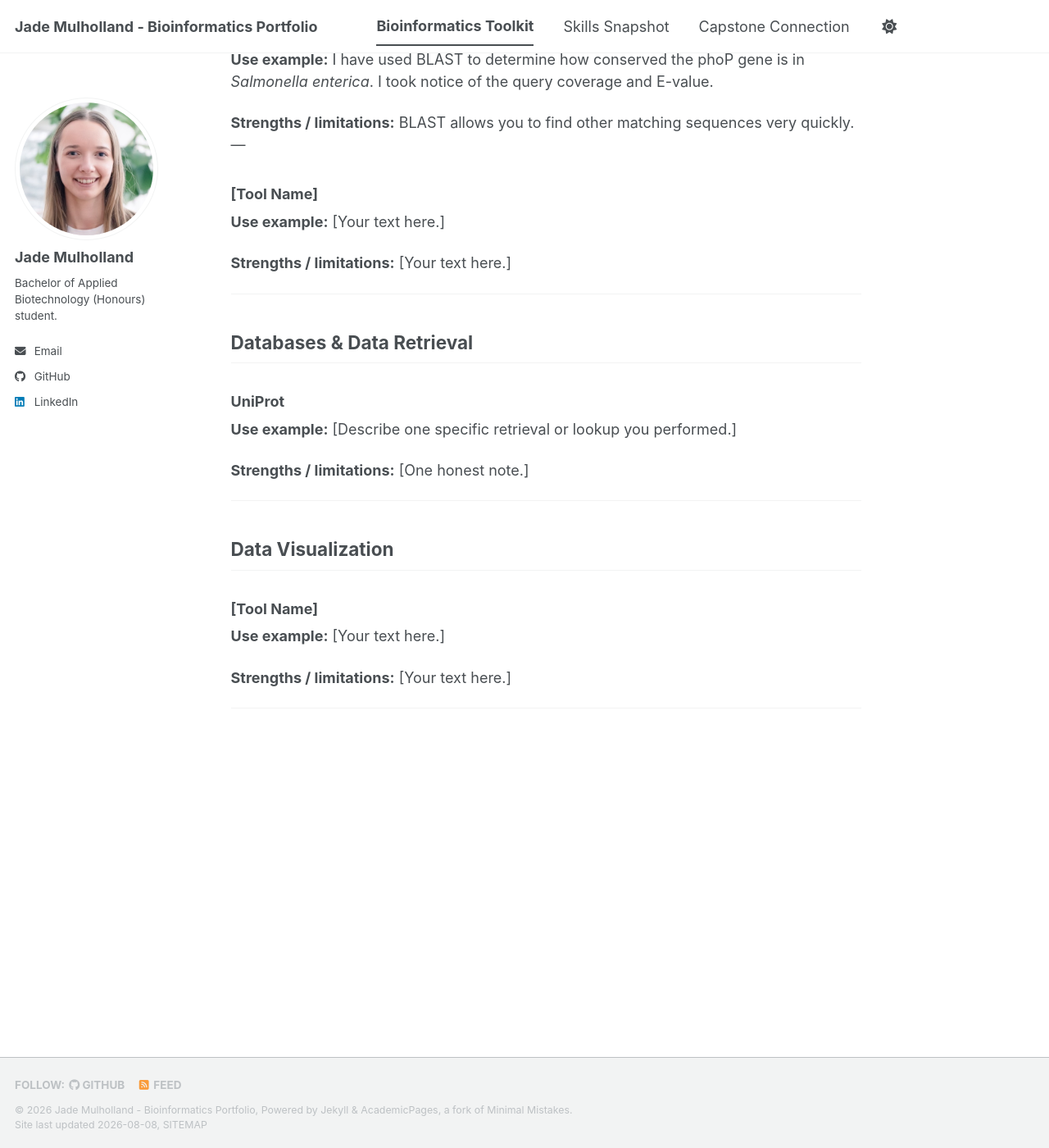
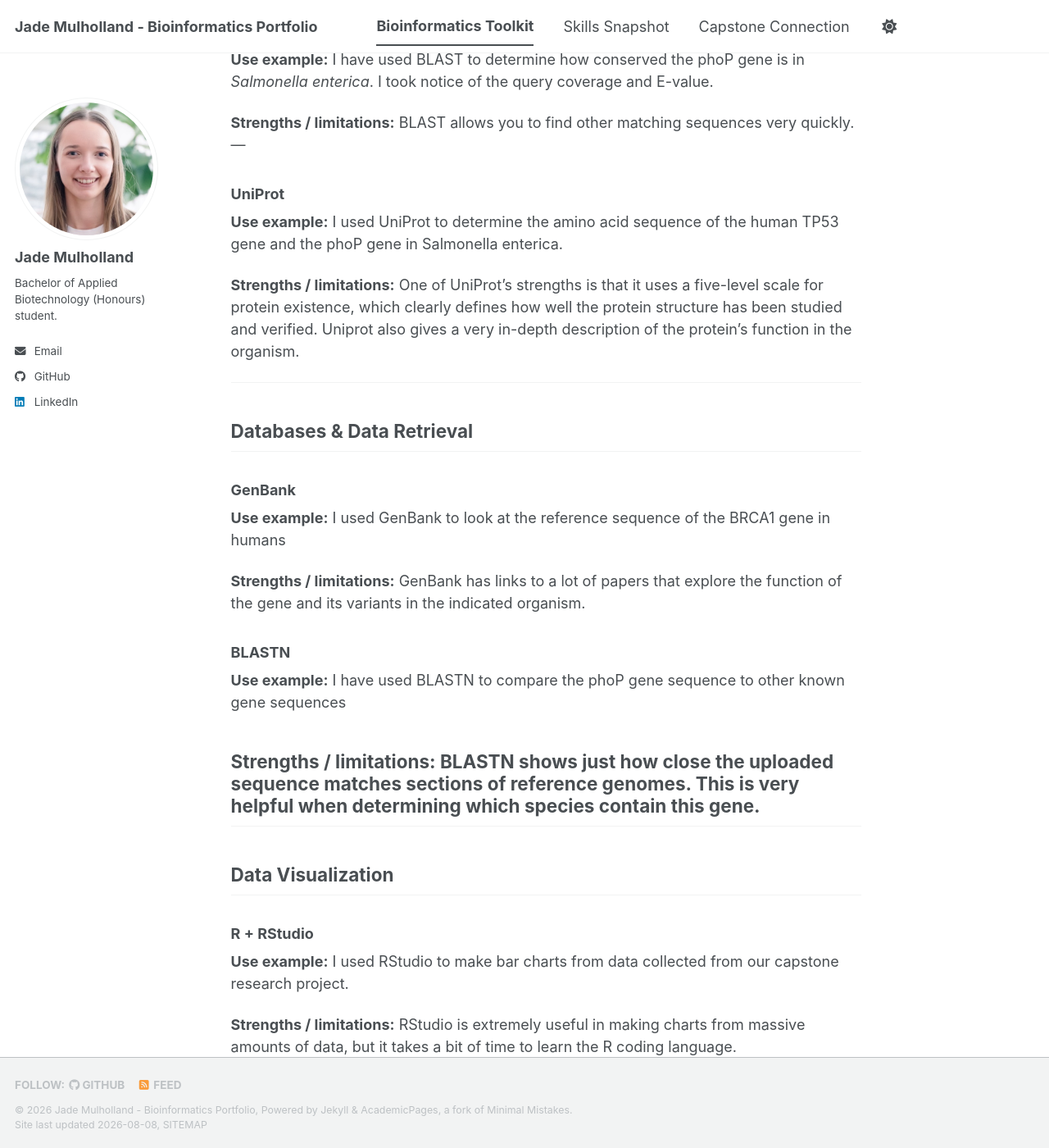
Before and after one commit to JadeLillian/biot74000-portfolio, a Jekyll site: the page built from _pages/toolkit.md, in a window 1280 px wide and 1400 px high, scrolled down 289 px. Shown: the whole window at 82% size. Built offline with Jekyll 4.4.1, drawn with Linux system fonts in a browser that asks for light colours; a script bundle is joined from its source files by our own code; library files that are not in the unit come from our copies.

Commit message:
Update toolkit.md with tool examples and details

```diff
--- a/_pages/toolkit.md
+++ b/_pages/toolkit.md
@@ -48,31 +48,36 @@ organized by what they are used for._
 BLAST allows you to find other matching sequences very quickly.
 ---
 
-### [Tool Name]
+### UniProt
 
-**Use example:** [Your text here.]
+**Use example:** I used UniProt to determine the amino acid sequence of the human TP53 gene and the phoP gene in Salmonella enterica.
 
-**Strengths / limitations:** [Your text here.]
+**Strengths / limitations:** One of UniProt’s strengths is that it uses a five-level scale for protein existence, which clearly defines how well the protein structure has been studied and verified. Uniprot also gives a very in-depth description of the protein's function in the organism.
 
 ---
 
 ## Databases & Data Retrieval
 
-### UniProt
+### GenBank
 
-**Use example:** [Describe one specific retrieval or lookup you performed.]
+**Use example:** I used GenBank to look at the reference sequence of the BRCA1 gene in humans
 
-**Strengths / limitations:** [One honest note.]
+**Strengths / limitations:** GenBank has links to a lot of papers that explore the function of the gene and its variants in the indicated organism.
 
+### BLASTN
+
+**Use example:** I have used BLASTN to compare the phoP gene sequence to other known gene sequences
+
+**Strengths / limitations:** BLASTN shows just how close the uploaded sequence matches sections of reference genomes. This is very helpful when determining which species contain this gene.
 ---
 
 ## Data Visualization
 
-### [Tool Name]
+### R + RStudio
 
-**Use example:** [Your text here.]
+**Use example:** I used RStudio to make bar charts from data collected from our capstone research project.
 
-**Strengths / limitations:** [Your text here.]
+**Strengths / limitations:** RStudio is extremely useful in making charts from massive amounts of data, but it takes a bit of time to learn the R coding language.
 
 ---
 
```
